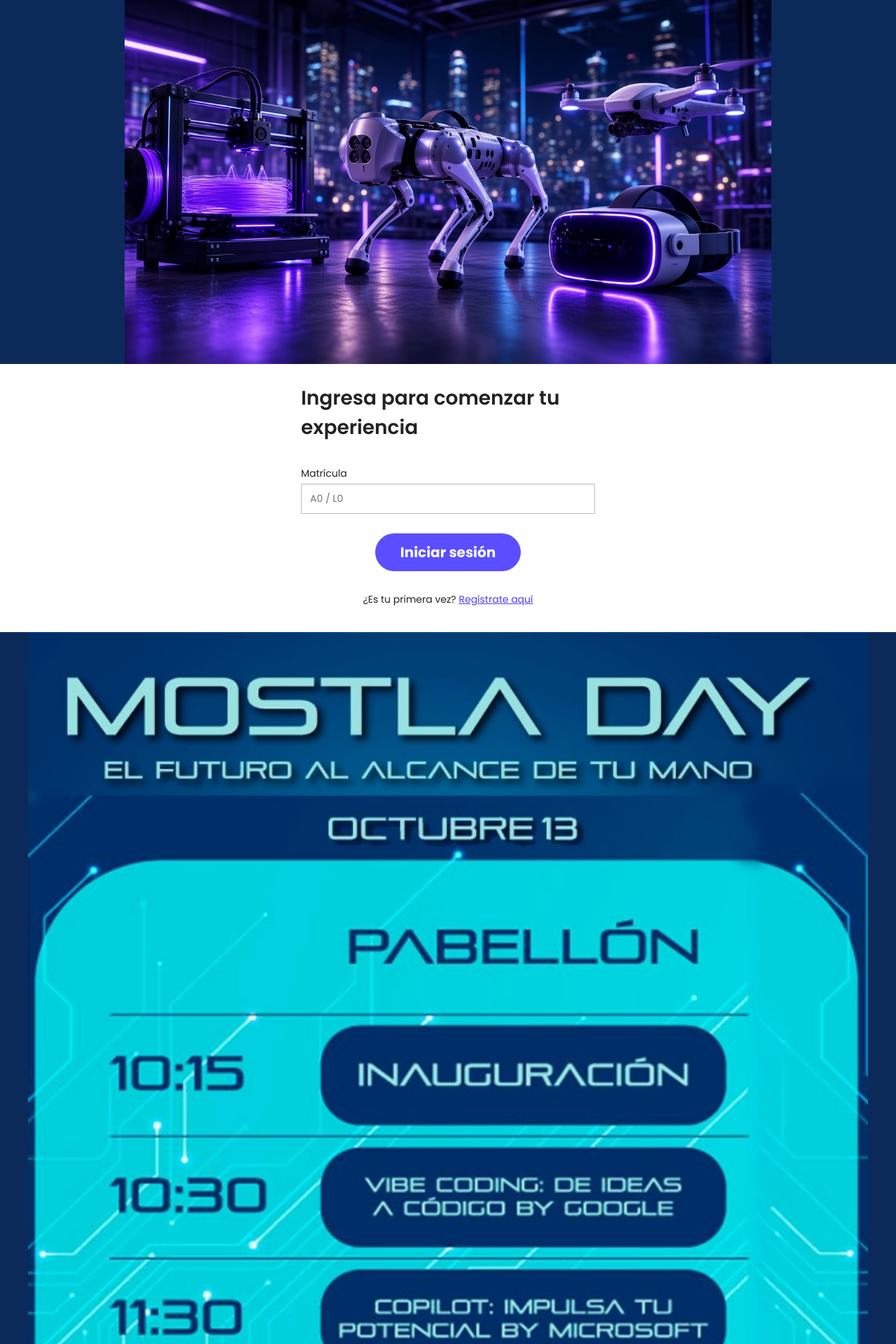
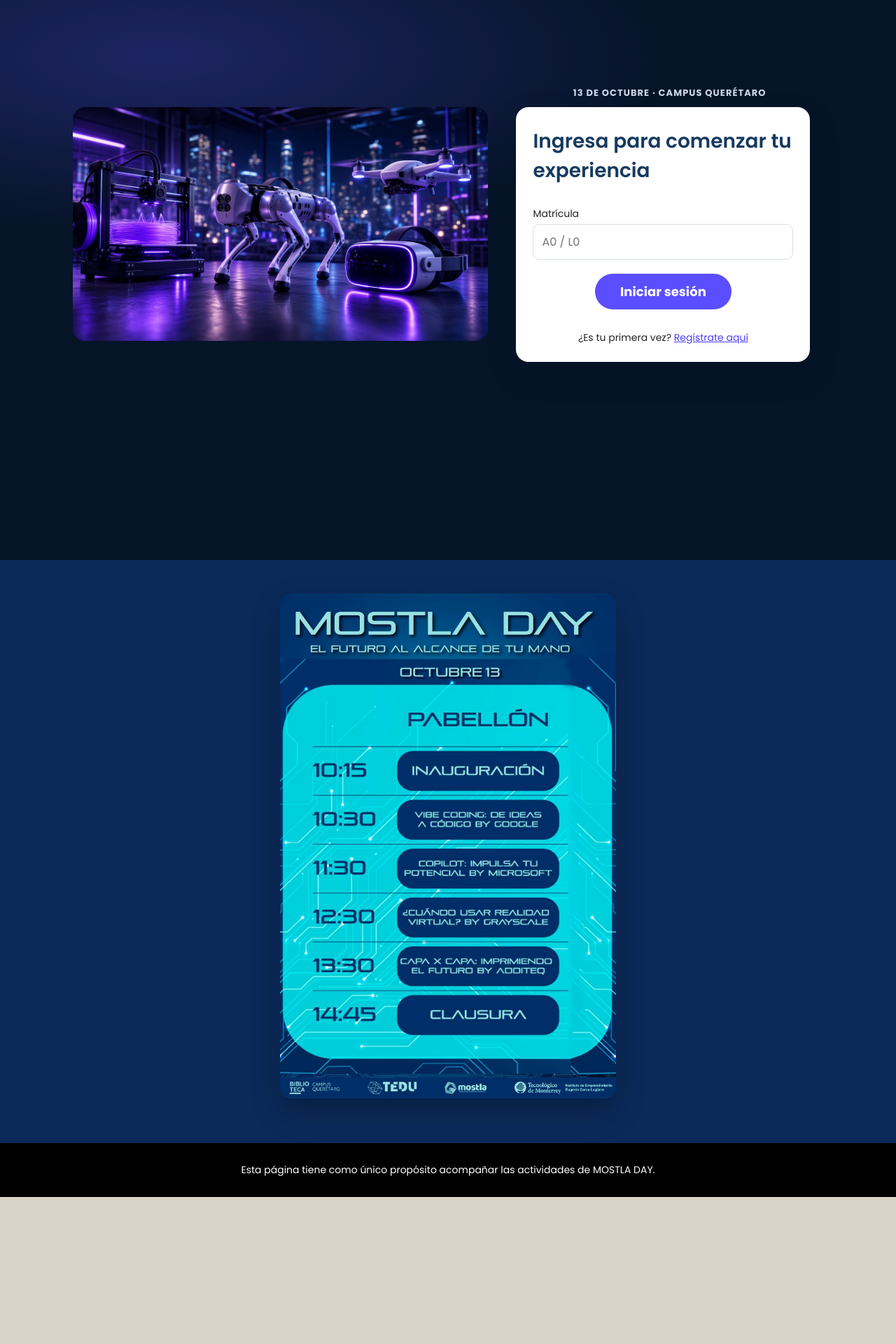
Before and after one commit to Apiyam/eventos, a React (Vite) app: page / in a window 1280 px wide. Shown: the top 1920 px of the page at 70% size. After the commit the page ends 1710 px from the top, so only its background shows below. Built offline with nearby package versions, Linux system fonts and the light colour scheme; no server answers.

Commit message:
Refresh MOSTLA landing page layout
This update redesigns the MOSTLA landing page with a two-column hero layout, a framed login card, and a darker event-themed background. It also adds responsive spacing and a dedicated agenda section to improve readability across desktop and mobile screens.

```diff
--- a/src/components/EventHome.jsx
+++ b/src/components/EventHome.jsx
@@ -31,12 +31,14 @@
 
   return (
     <main className="mostla">
+      <section className="mostla-stage">
+        <div className="mostla-wrap mostla-stage-grid">
           <figure className="mostla-banner">
             <img src="/landing/mostla-banner.jpg" alt="MOSTLA DAY. Robot y tecnologías del evento" />
           </figure>
 
           <section className="mostla-login">
-        <div className="mostla-wrap">
+            <p className="mostla-kicker">13 de octubre · Campus Querétaro</p>
             <form onSubmit={handleSubmit}>
               <h2>{mode === 'register' ? 'Regístrate para comenzar' : 'Ingresa para comenzar tu experiencia'}</h2>
               <label>
@@ -79,12 +81,17 @@
                 )}
               </p>
             </form>
+          </section>
         </div>
       </section>
 
+      <section className="mostla-agenda-block">
+        <div className="mostla-wrap">
           <figure className="mostla-agenda">
             <img src="/landing/mostla-agenda.jpg" alt="Agenda MOSTLA DAY. 13 de octubre, Pabellón: inauguración, pláticas y clausura" />
           </figure>
+        </div>
+      </section>
 
       <footer className="mostla-foot">
         <p>Esta página tiene como único propósito acompañar las actividades de MOSTLA DAY.</p>
--- a/src/index.css
+++ b/src/index.css
@@ -2004,138 +2004,79 @@
   width: 100%;
   max-width: none;
   margin: 0;
-  background: #fff;
+  background: #061428;
   color: #222;
 }
 
 .mostla-wrap {
   width: 100%;
-  max-width: 1200px;
+  max-width: 1120px;
   margin: 0 auto;
   padding: 0 24px;
 }
 
-.mostla-hero,
-.mostla-banner,
-.mostla-agenda,
-.mostla-foot {
-  width: 100%;
-}
-
-.mostla-foot {
-  background: #000;
-  color: #fff;
-  text-align: center;
-  padding: 32px 24px;
-  font-size: 14px;
-  line-height: 1.5;
-}
-
-.mostla-foot p {
-  margin: 0 auto;
-  max-width: 1200px;
-}
-
-.mostla-hero {
-  background: #5b4eff;
-  margin: 0;
-  padding: 0;
+.mostla-stage {
+  background:
+    radial-gradient(1200px 420px at 18% 10%, rgba(91, 78, 255, 0.28), transparent 60%),
+    #061428;
+  padding: 24px 0 32px;
+}
+
+.mostla-stage-grid {
+  display: grid;
+  gap: 24px;
+  align-items: center;
+}
+
+.mostla-banner {
+  margin: 0;
   line-height: 0;
-}
-
-.mostla-hero img {
-  width: 100%;
-  height: min(560px, 58vw);
-  min-height: 280px;
-  object-fit: cover;
-  object-position: center;
-  display: block;
-}
-
-.mostla-intro {
-  position: relative;
-  padding: 48px 0;
-  text-align: center;
-  font-size: clamp(17px, 2vw, 22px);
-  line-height: 1.5;
-  color: #2b2b2b;
-}
-
-.mostla-intro .mostla-wrap {
-  position: relative;
-}
-
-.mostla-intro strong {
-  font-weight: 700;
-}
-
-.plane {
-  position: absolute;
-  width: 0;
-  height: 0;
-  border-left: 16px solid #d7d7d7;
-  border-top: 10px solid transparent;
-  border-bottom: 10px solid transparent;
-}
-
-.plane-left {
-  left: 24px;
-  top: 8px;
-  transform: rotate(-18deg);
-}
-
-.plane-right {
-  right: 24px;
-  bottom: 8px;
-  transform: rotate(12deg);
-}
-
-.mostla-agenda {
-  margin: 0;
+  border-radius: 18px;
+  overflow: hidden;
   background: #0b2a5a;
-  line-height: 0;
-}
-
-.mostla-agenda img {
-  width: 100%;
-  max-width: 1200px;
-  margin: 0 auto;
+}
+
+.mostla-banner img {
+  width: 100%;
+  height: auto;
+  max-width: 1280px;
   display: block;
   object-fit: contain;
-}
-
-.mostla-banner {
-  margin: 0;
-  background: #0b2a5a;
-}
-
-.mostla-banner img {
-  width: 100%;
-  height: auto;
-  max-height: min(520px, 70vw);
-  object-fit: contain;
-  object-position: center;
-  display: block;
-  margin: 0 auto;
+  image-rendering: auto;
 }
 
 .mostla-login {
-  padding: 28px 0 36px;
+  padding: 8px 0 0;
   text-align: center;
 }
 
+.mostla-kicker {
+  margin: 0 0 10px;
+  color: #c9d6ea;
+  font-size: 13px;
+  font-weight: 700;
+  letter-spacing: 0.08em;
+  text-transform: uppercase;
+}
+
 .mostla-login h2 {
-  margin: 0 0 22px;
+  margin: 0 0 18px;
   font-size: clamp(22px, 2.4vw, 28px);
   font-weight: 600;
+  color: #163a5f;
 }
 
 .mostla-login form {
+  width: 100%;
   max-width: 420px;
   margin: 0 auto;
   display: grid;
   gap: 12px;
   text-align: left;
+  background: #fff;
+  border-radius: 18px;
+  padding: 28px 24px 24px;
+  box-shadow: 0 18px 40px rgba(6, 20, 40, 0.22);
 }
 
 .mostla-login label {
@@ -2145,11 +2086,12 @@
 }
 
 .mostla-login input {
-  border: 1px solid #bbb;
-  border-radius: 2px;
-  padding: 10px 12px;
+  border: 1px solid #d7dee6;
+  border-radius: 10px;
+  padding: 12px;
   background: #fff;
   width: 100%;
+  font-size: 16px;
 }
 
 .mostla-btn {
@@ -2159,7 +2101,7 @@
   background: #5b4eff;
   color: #fff;
   font-weight: 700;
-  font-size: 20px;
+  font-size: 18px;
   border-radius: 999px;
   padding: 12px 36px;
   cursor: pointer;
@@ -2168,7 +2110,73 @@
 .mostla-login form .mostla-btn {
   width: fit-content;
   justify-self: center;
-  margin-top: 16px;
+  margin-top: 8px;
+}
+
+.mostla-agenda-block {
+  background: #0b2a5a;
+  padding: 28px 0 40px;
+}
+
+.mostla-agenda {
+  margin: 0 auto;
+  max-width: 420px;
+  line-height: 0;
+  border-radius: 16px;
+  overflow: hidden;
+  box-shadow: 0 18px 40px rgba(0, 0, 0, 0.28);
+}
+
+.mostla-agenda img {
+  width: 100%;
+  height: auto;
+  display: block;
+  object-fit: contain;
+  image-rendering: auto;
+}
+
+.mostla-foot {
+  width: 100%;
+  background: #000;
+  color: #fff;
+  text-align: center;
+  padding: 28px 24px;
+  font-size: 14px;
+  line-height: 1.5;
+}
+
+.mostla-foot p {
+  margin: 0 auto;
+  max-width: 1120px;
+}
+
+@media (min-width: 900px) {
+  .mostla-stage {
+    padding: 40px 0 48px;
+    min-height: calc(100dvh - 0px);
+  }
+
+  .mostla-stage-grid {
+    grid-template-columns: minmax(0, 1.15fr) minmax(320px, 0.85fr);
+    gap: 40px;
+    min-height: 560px;
+  }
+
+  .mostla-login {
+    padding: 0;
+  }
+
+  .mostla-login form {
+    margin: 0;
+  }
+
+  .mostla-agenda {
+    max-width: 480px;
+  }
+
+  .mostla-agenda-block {
+    padding: 48px 0 64px;
+  }
 }
 
 .mostla-links {
```
Lines whose indentation alone changed are shown as unchanged.
